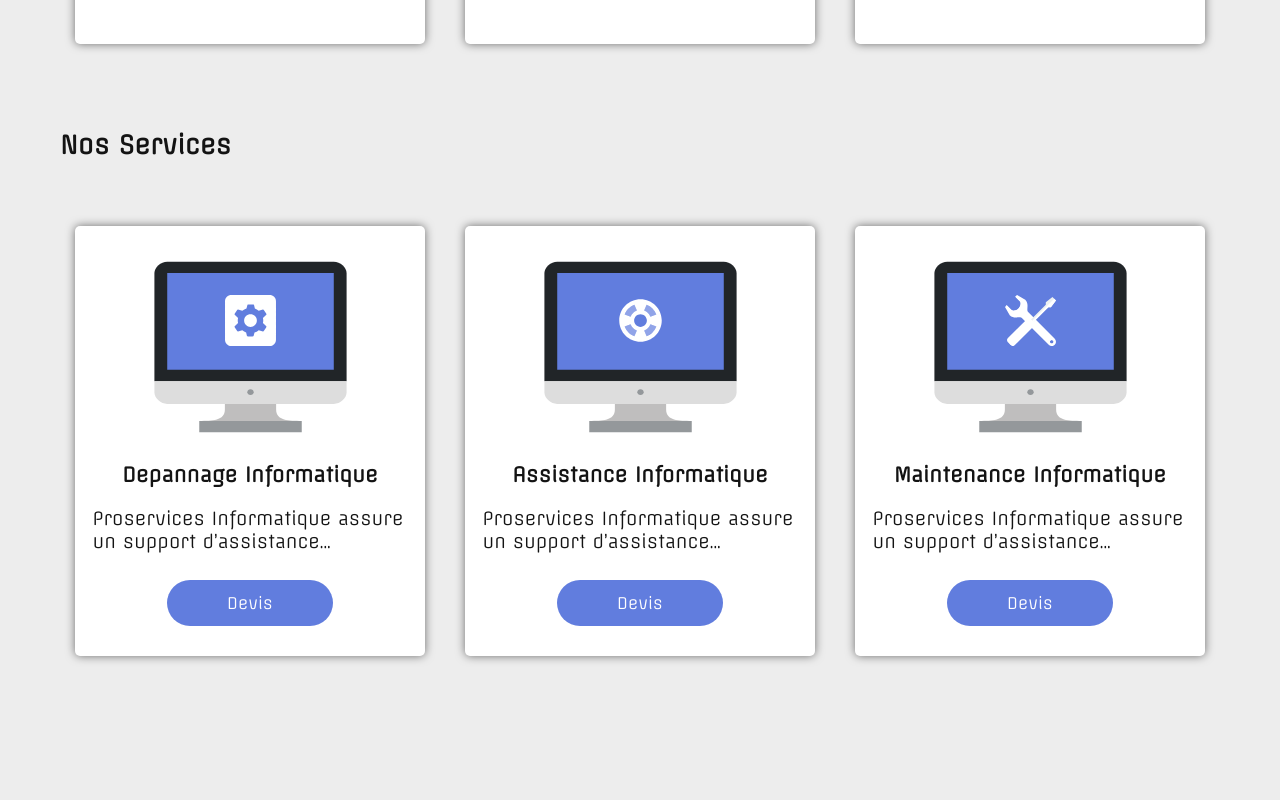
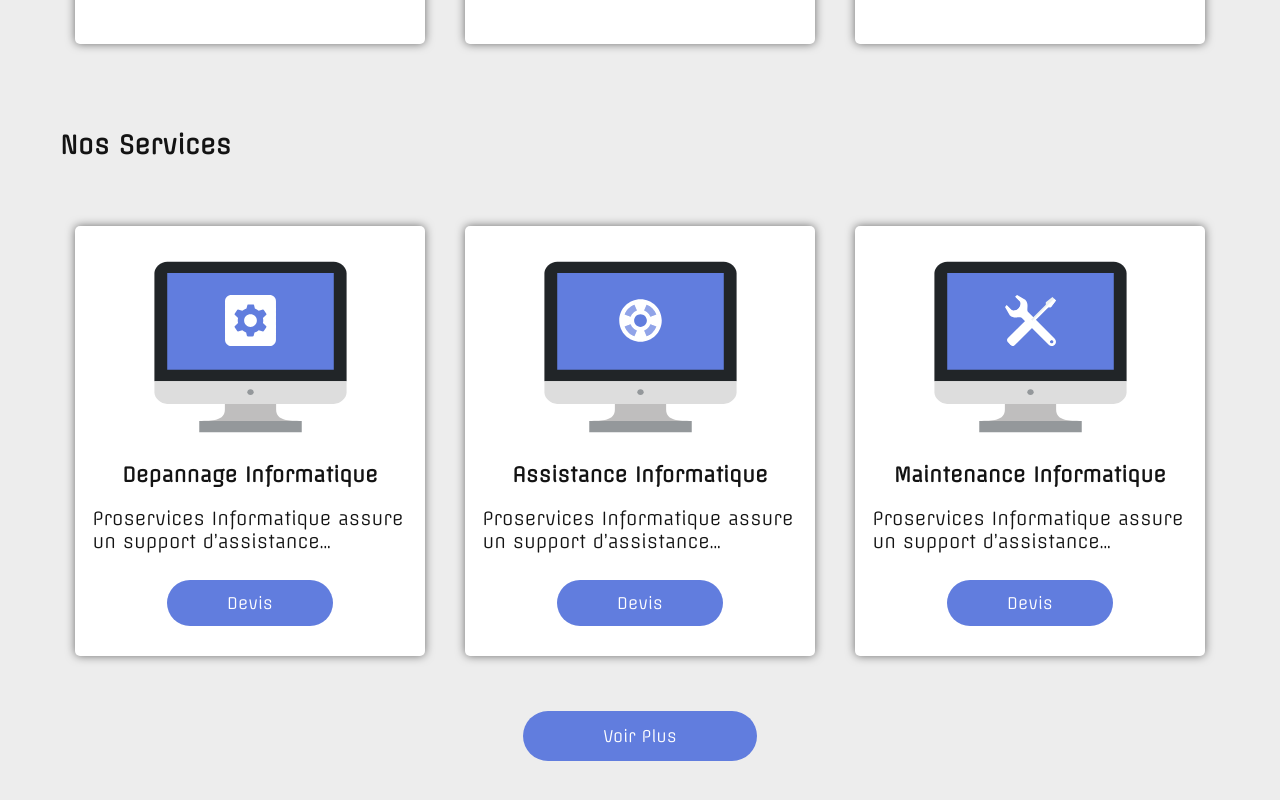
Before and after one commit to onlymachiavelli/sbinformatiques, a Next.js app: page / in a window 1280 px wide. Shown: the part 1286-2086 px from the top of the page. Before the commit the page ends 1992 px from the top, so only its background shows below. Built offline with nearby package versions, Linux system fonts and the light colour scheme.

Commit message:
vplus link serv

```diff
--- a/src/useFront/home/services.tsx
+++ b/src/useFront/home/services.tsx
@@ -3,32 +3,37 @@ import React from 'react'
 import styles from './../../../styles/Home.module.css'
 import { Mant, Depann, Assis } from './../SVG'
 
-const Services = () =>{
-    return(
-       <main style={{backgroundColor:"#ededed", width:"100%", height:"auto"}}>
+const Services = () => {
+    return (
+        <main style={{ backgroundColor: "#ededed", width: "100%", height: "auto" }}>
             <p id={styles.tit}>Nos Services</p>
             <div className={styles.serv_container}>
                 <div className={styles.card}>
-                    <Depann/>
+                    <Depann />
                     <p id={styles.card_title}>Depannage Informatique</p>
                     <p id={styles.card_txt}>Proservices Informatique assure un support d’assistance...</p>
-                    <br/><br/>
+                    <br /><br />
                     <Link href="">Devis</Link>
                 </div>
                 <div className={styles.card}>
-                    <Assis/>
+                    <Assis />
                     <p id={styles.card_title}>Assistance Informatique</p>
                     <p id={styles.card_txt}>Proservices Informatique assure un support d’assistance...</p>
-                    <br/><br/>
+                    <br /><br />
                     <Link href="">Devis</Link>
                 </div>
                 <div className={styles.card}>
-                    <Mant/>
+                    <Mant />
                     <p id={styles.card_title}>Maintenance Informatique</p>
                     <p id={styles.card_txt}>Proservices Informatique assure un support d’assistance...</p>
-                    <br/><br/>
+                    <br /><br />
                     <Link href="">Devis</Link>
                 </div>
+            </div>
+            <div style={{ width: "100%", height: "auto", textAlign: "center", marginBottom: "60px", marginTop: "20px" }}>
+                <Link href="/services">
+                    <a id={styles.vplus}> Voir Plus</a>
+                </Link>
             </div>
         </main>
     )
--- a/styles/Home.module.css
+++ b/styles/Home.module.css
@@ -344,3 +344,10 @@
   padding: 13px 60px 13px 60px;
   border-radius: 50px;
 }
+
+#vplus{
+  color:#fff;
+  background:var(--Blue);
+  border-radius: 50px;
+  padding:15px 80px 15px 80px;
+}
```
